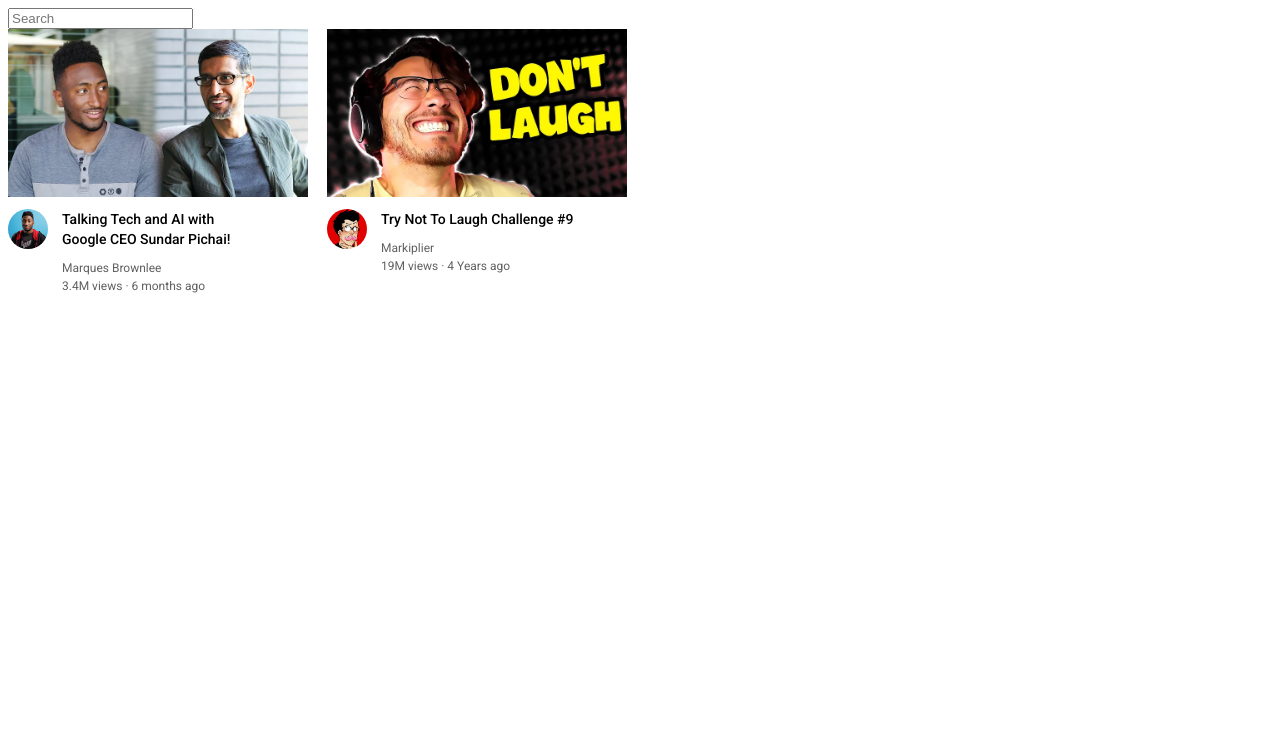
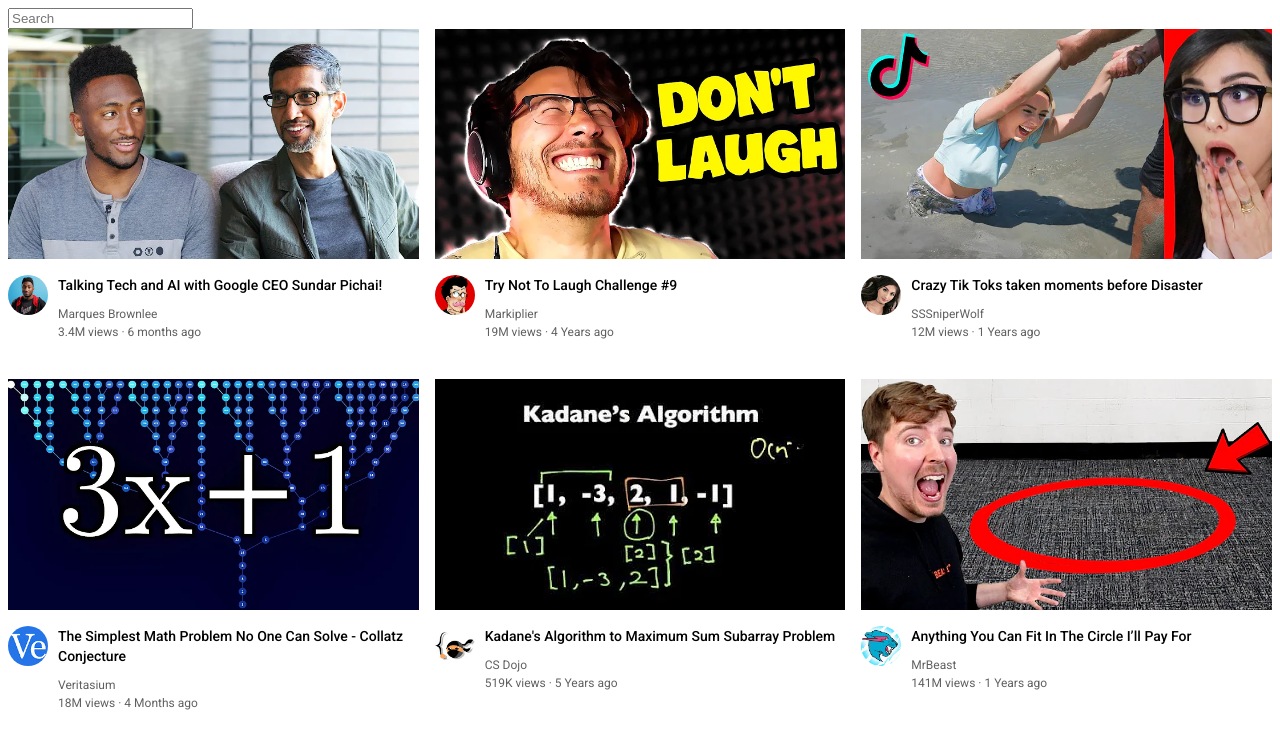
Before and after one commit to Sandy-YP-Holley/youtube-ui, a plain HTML site: page index.html in a window 1280 px wide. Drawn offline with Linux system fonts and the light colour scheme.

Commit message:
implemented CSS Grid

```diff
--- a/index.html
+++ b/index.html
@@ -8,11 +8,12 @@
     <body>
         <input class="search-bar" type="text" placeholder="Search">
 
+      <div class="video-grid">
         <div class="video-preview">
           <div class="thumbnail-row">
             <img class="thumbnail" src="thumbnails/thumbnail-1.webp">
           </div>
-          <div>
+          <div class="video-info-grid">
             <div class="profile-picture">
               <img class="channel-picture" src="/channels/channel-1.jpeg">
             </div>
@@ -35,7 +36,7 @@
             <img class="thumbnail" src="thumbnails/thumbnail-2.webp">
           </div>
 
-          <div>
+          <div class="video-info-grid">
             <div class="profile-picture">
               <img class="channel-picture" src="/channels/channel-2.jpeg">
             </div>
@@ -52,5 +53,98 @@
             </div>
           </div>
         </div>
+
+                <div class="video-preview">
+          <div class="thumbnail-row">
+            <img class="thumbnail" src="thumbnails/thumbnail-3.webp">
+          </div>
+
+          <div class="video-info-grid">
+            <div class="profile-picture">
+              <img class="channel-picture" src="/channels/channel-3.jpeg">
+            </div>
+            <div class="video-desc">
+              <p class="video-title">
+                  Crazy Tik Toks taken moments before Disaster
+              </p>
+              <p class="video-author">
+                  SSSniperWolf
+              </p>
+              <p class="video-stats">
+                  12M views &#183; 1 Years ago
+              </p>
+            </div>
+          </div>
+        </div>
+
+                <div class="video-preview">
+          <div class="thumbnail-row">
+            <img class="thumbnail" src="thumbnails/thumbnail-4.webp">
+          </div>
+
+          <div class="video-info-grid">
+            <div class="profile-picture">
+              <img class="channel-picture" src="/channels/channel-4.jpeg">
+            </div>
+            <div class="video-desc">
+              <p class="video-title">
+                  The Simplest Math Problem No One Can Solve - Collatz Conjecture
+              </p>
+              <p class="video-author">
+                  Veritasium
+              </p>
+              <p class="video-stats">
+                  18M views &#183; 4 Months ago
+              </p>
+            </div>
+          </div>
+        </div>
+
+                <div class="video-preview">
+          <div class="thumbnail-row">
+            <img class="thumbnail" src="thumbnails/thumbnail-5.webp">
+          </div>
+
+          <div class="video-info-grid">
+            <div class="profile-picture">
+              <img class="channel-picture" src="/channels/channel-5.jpeg">
+            </div>
+            <div class="video-desc">
+              <p class="video-title">
+                  Kadane's Algorithm to Maximum Sum Subarray Problem
+              </p>
+              <p class="video-author">
+                  CS Dojo
+              </p>
+              <p class="video-stats">
+                  519K views &#183; 5 Years ago
+              </p>
+            </div>
+          </div>
+        </div>
+
+                <div class="video-preview">
+          <div class="thumbnail-row">
+            <img class="thumbnail" src="thumbnails/thumbnail-6.webp">
+          </div>
+
+          <div class="video-info-grid">
+            <div class="profile-picture">
+              <img class="channel-picture" src="/channels/channel-6.jpeg">
+            </div>
+            <div class="video-desc">
+              <p class="video-title">
+                  Anything You Can Fit In The Circle I’ll Pay For
+              </p>
+              <p class="video-author">
+                  MrBeast
+              </p>
+              <p class="video-stats">
+                  141M views &#183; 1 Years ago
+              </p>
+            </div>
+          </div>
+        </div>
+      </div>
     </body>
 </html>
--- a/styles.css
+++ b/styles.css
@@ -1,13 +1,5 @@
-.video-preview{
-    width: 300px;
-    display: inline-block;
-    vertical-align: top;
-    margin-right: 15px;
-}
-
 .thumbnail {
-    width: 300px;
-    display: block;
+    width: 100%;
 }
 
 .search-bar{
@@ -20,17 +12,6 @@
     font-weight: 500;
     line-height: 20px;
     margin-bottom: 12px;
-}
-
-.profile-picture{
-  display: inline-block;
-  width: 50px;
-  vertical-align: top;
-}
-
-.video-desc{
-  display: inline-block;
-  width: 200px;
 }
 
 .channel-picture{
@@ -56,3 +37,15 @@
 .video-author{
   margin-bottom: 4px;
 }
+
+.video-info-grid {
+  display: grid;
+  grid-template-columns: 50px 1fr;
+}
+
+.video-grid{
+  display: grid;
+  grid-template-columns: 1fr 1fr 1fr;
+  column-gap: 16px;
+  row-gap: 40px;
+}
```
